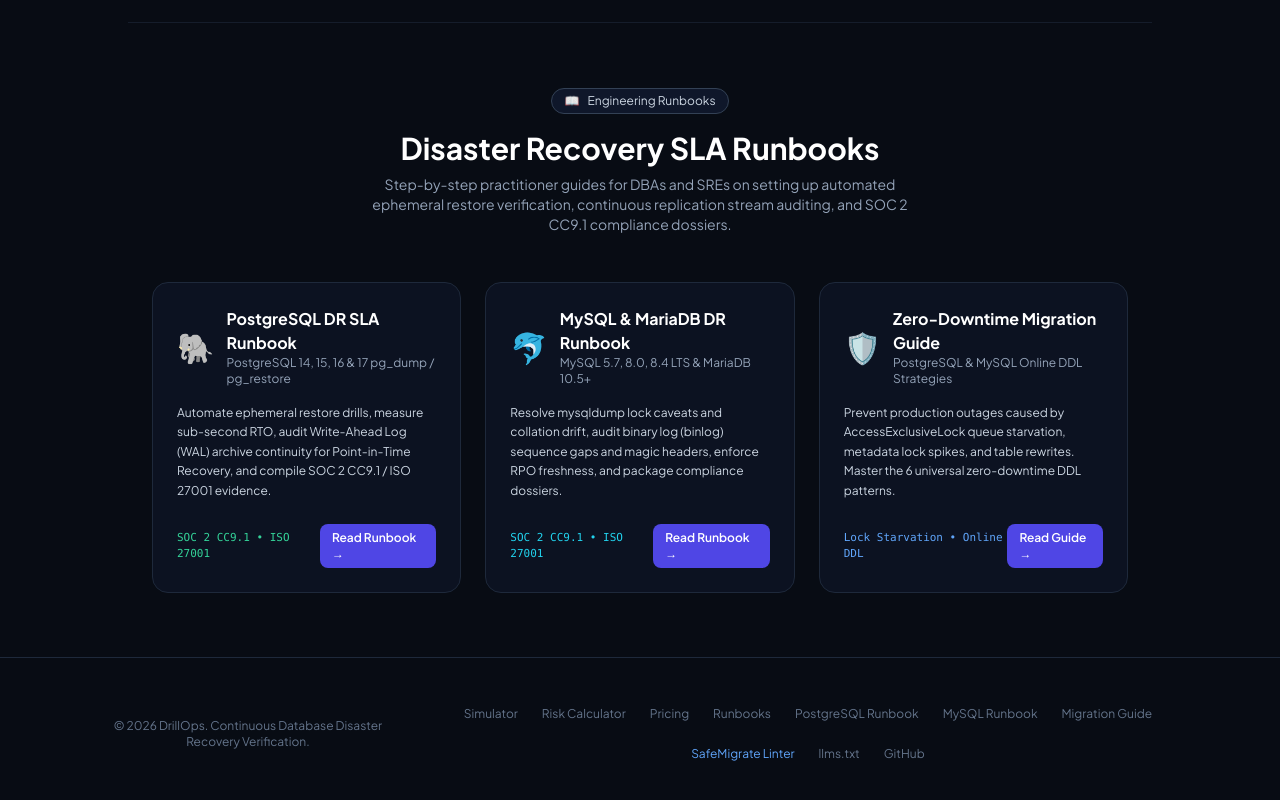
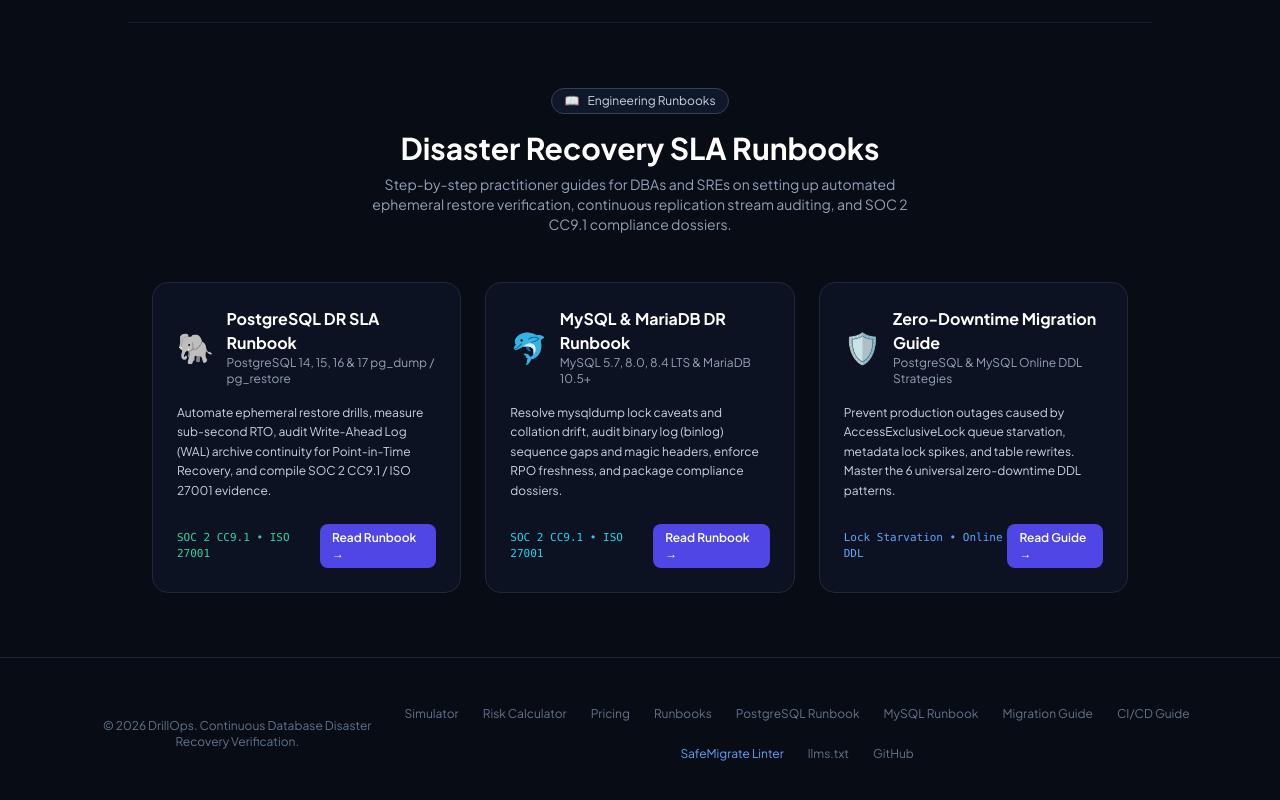
Before and after one commit to redintDev/drillops, a plain HTML site: page index.html in a window 1280 px wide. Shown: the part 4128-4928 px from the top of the page. Drawn offline with nearby package versions, Linux system fonts and the light colour scheme.

Commit message:
feat(portal): add CI/CD guide to footer navigation

```diff
--- a/index.html
+++ b/index.html
@@ -638,6 +638,7 @@
                 <a href="docs/POSTGRES_DR_RUNBOOK.md" class="hover:text-slate-300">PostgreSQL Runbook</a>
                 <a href="docs/MYSQL_DR_RUNBOOK.md" class="hover:text-slate-300">MySQL Runbook</a>
                 <a href="docs/ZERO_DOWNTIME_MIGRATION_GUIDE.md" class="hover:text-slate-300">Migration Guide</a>
+                <a href="docs/CICD_INTEGRATION_GUIDE.md" class="hover:text-slate-300">CI/CD Guide</a>
                 <a href="safemigrate/" class="text-blue-400 hover:text-white">SafeMigrate Linter</a>
                 <a href="llms.txt" class="hover:text-slate-300">llms.txt</a>
                 <a href="https://github.com/redintDev/drillops" target="_blank" rel="noopener" class="hover:text-slate-300">GitHub</a>
```
